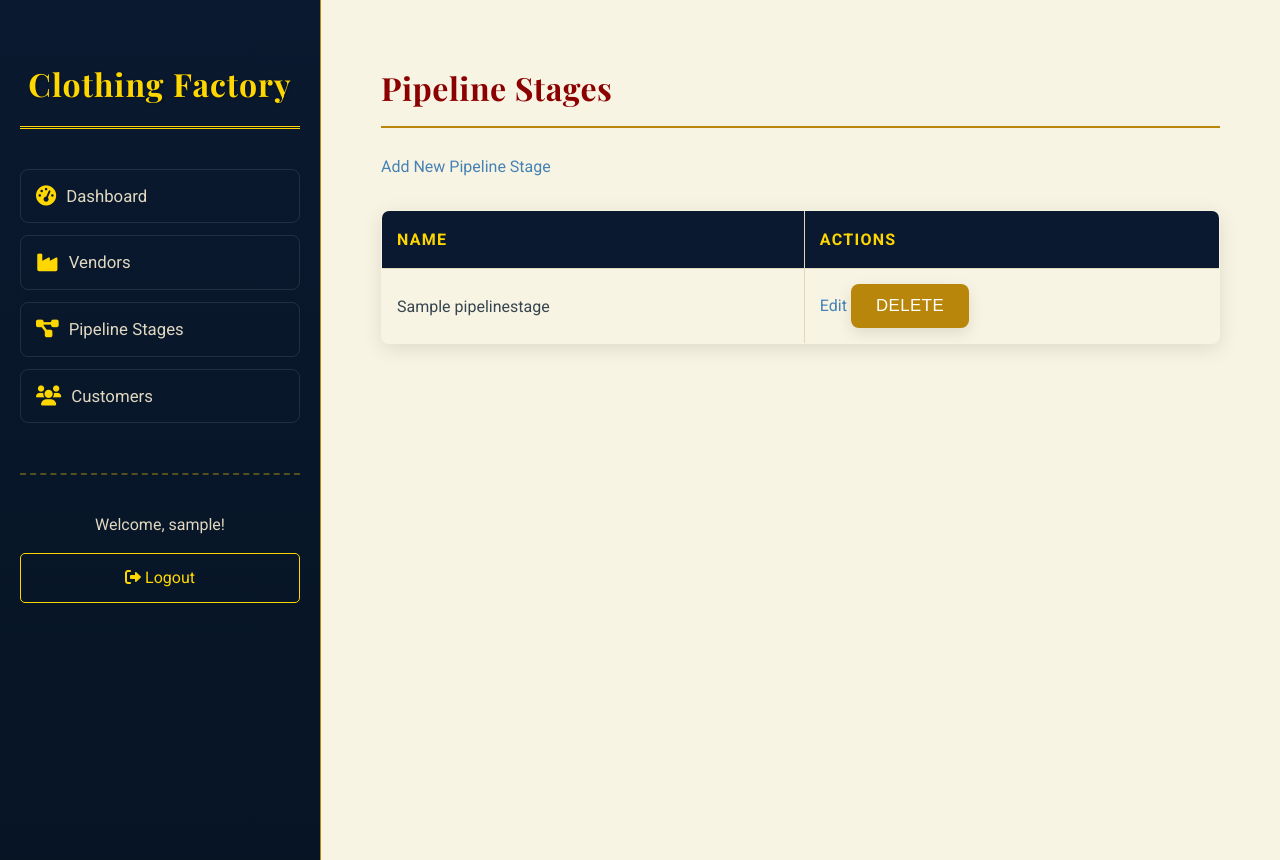
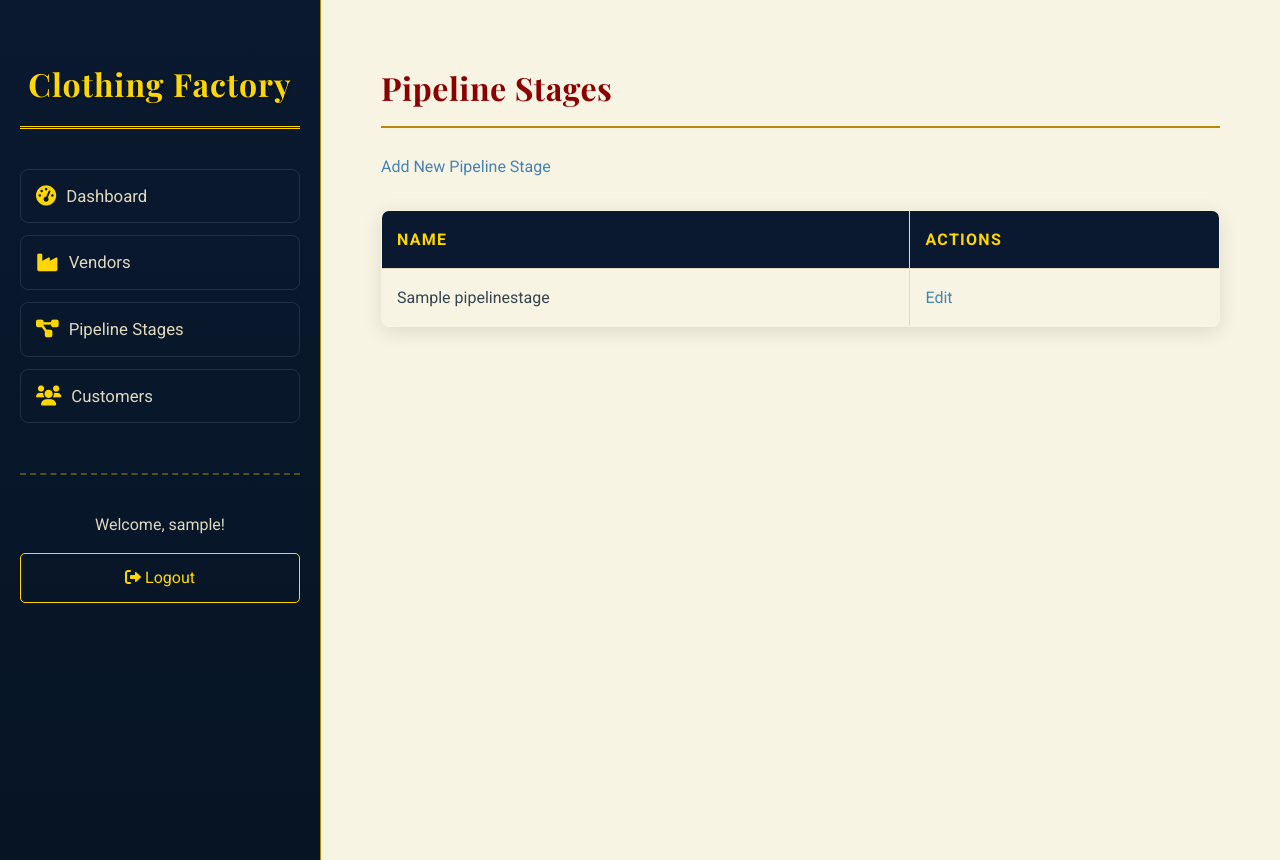
Before and after one commit to Yameen-Shaikh/Clothing-Tracker, a Django app: page /pipeline-stages/ in a window 1280 px wide. Run offline with Django 5.2, Linux system fonts and the light colour scheme; a user stored in the database is signed in; tables that the repository leaves empty hold one stand-in row (values such as "Sample post").

Commit message:
Removed Vendor & Pipeline deletion

```diff
--- a/production_tracker/templates/production_tracker/pipelinestage_list.html
+++ b/production_tracker/templates/production_tracker/pipelinestage_list.html
@@ -1,8 +1,8 @@
-{% extends 'production_tracker/base.html' %}
-
-{% block content %}
+{% extends 'production_tracker/base.html' %} {% block content %}
 <h1>Pipeline Stages</h1>
-    <a href="{% url 'pipelinestage_create' %}" class="button">Add New Pipeline Stage</a>
+<a href="{% url 'pipelinestage_create' %}" class="button"
+  >Add New Pipeline Stage</a
+>
 <table>
   <thead>
     <tr>
@@ -15,11 +15,9 @@
     <tr>
       <td>{{ stage.name }}</td>
       <td>
-                        <a href="{% url 'pipelinestage_update' stage.pk %}" class="button">Edit</a>
-                        <form action="{% url 'pipelinestage_delete' stage.pk %}" method="post" style="display:inline;">
-                            {% csrf_token %}
-                            <button type="submit" class="button" onclick="return confirm('Are you sure you want to delete this pipeline stage?');">Delete</button>
-                        </form>
+        <a href="{% url 'pipelinestage_update' stage.pk %}" class="button"
+          >Edit</a
+        >
       </td>
     </tr>
     {% endfor %}
--- a/production_tracker/urls.py
+++ b/production_tracker/urls.py
@@ -4,8 +4,8 @@ from .views import (
     OrderListView, OrderDetailView, UpdateOrderStageView, OrderCreateView, UpdateOrderStatusView, OrderStageManageView,
     CustomerListView, CustomerCreateView, CustomerSearchView, CustomerDetailUpdateView,
     MeasurementListView, MeasurementDetailView, MeasurementSearchView,
-    VendorListView, VendorCreateView, VendorUpdateView, VendorDeleteView,
-    PipelineStageListView, PipelineStageCreateView, PipelineStageUpdateView, PipelineStageDeleteView, InvoiceListView,
+    VendorListView, VendorCreateView, VendorUpdateView,
+    PipelineStageListView, PipelineStageCreateView, PipelineStageUpdateView, InvoiceListView,
     CustomLoginView
 )
 from django.contrib.auth.views import LogoutView
@@ -33,10 +33,8 @@ urlpatterns = [
     path('vendors/', VendorListView.as_view(), name='vendor_list'),
     path('vendors/create/', VendorCreateView.as_view(), name='vendor_create'),
     path('vendors/<int:pk>/update/', VendorUpdateView.as_view(), name='vendor_update'),
-    path('vendors/<int:pk>/delete/', VendorDeleteView.as_view(), name='vendor_delete'),
     path('pipeline-stages/', PipelineStageListView.as_view(), name='pipelinestage_list'),
     path('pipeline-stages/create/', PipelineStageCreateView.as_view(), name='pipelinestage_create'),
     path('pipeline-stages/<int:pk>/update/', PipelineStageUpdateView.as_view(), name='pipelinestage_update'),
-    path('pipeline-stages/<int:pk>/delete/', PipelineStageDeleteView.as_view(), name='pipelinestage_delete'),
     path('invoices/', InvoiceListView.as_view(), name='invoice_list'),
 ]
--- a/production_tracker/views.py
+++ b/production_tracker/views.py
@@ -314,16 +314,6 @@ class VendorListView(LoginRequiredMixin, ListView):
     template_name = 'production_tracker/vendor_list.html'
     context_object_name = 'vendors'
 
-
-class VendorDeleteView(SuperuserRequiredMixin, View):
-    def post(self, request, pk):
-        vendor = get_object_or_404(Vendor, pk=pk)
-        vendor.delete()
-        messages.success(request, 'Vendor deleted successfully!')
-        return redirect('vendor_list')
-
-
-
 class PipelineStageCreateView(SuperuserRequiredMixin, CreateView):
     model = PipelineStage
     form_class = PipelineStageForm
@@ -350,16 +340,6 @@ class PipelineStageListView(LoginRequiredMixin, ListView):
     model = PipelineStage
     template_name = 'production_tracker/pipelinestage_list.html'
     context_object_name = 'pipeline_stages'
-
-
-class PipelineStageDeleteView(SuperuserRequiredMixin, View):
-
-    def post(self, request, pk):
-        pipeline_stage = get_object_or_404(PipelineStage, pk=pk)
-        pipeline_stage.delete()
-        messages.success(request, 'Pipeline Stage deleted successfully!')
-        return redirect('pipelinestage_list')
-
 
 class InvoiceListView(LoginRequiredMixin, ListView):
     model = Invoice
```
Also changed, not shown: production_tracker/templates/production_tracker/vendor_list.html (+2 -9 lines). Lines whose indentation alone changed are shown as unchanged.
